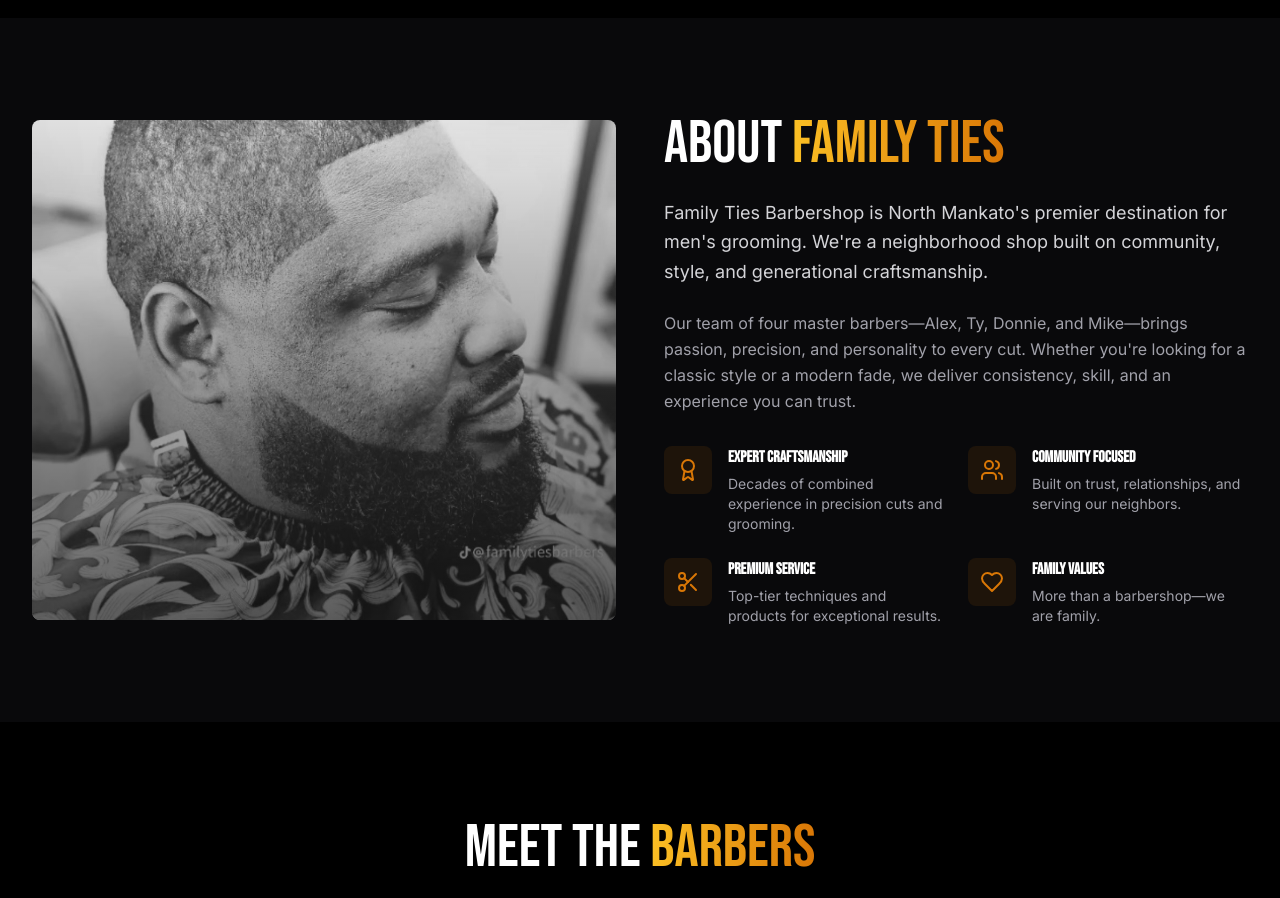
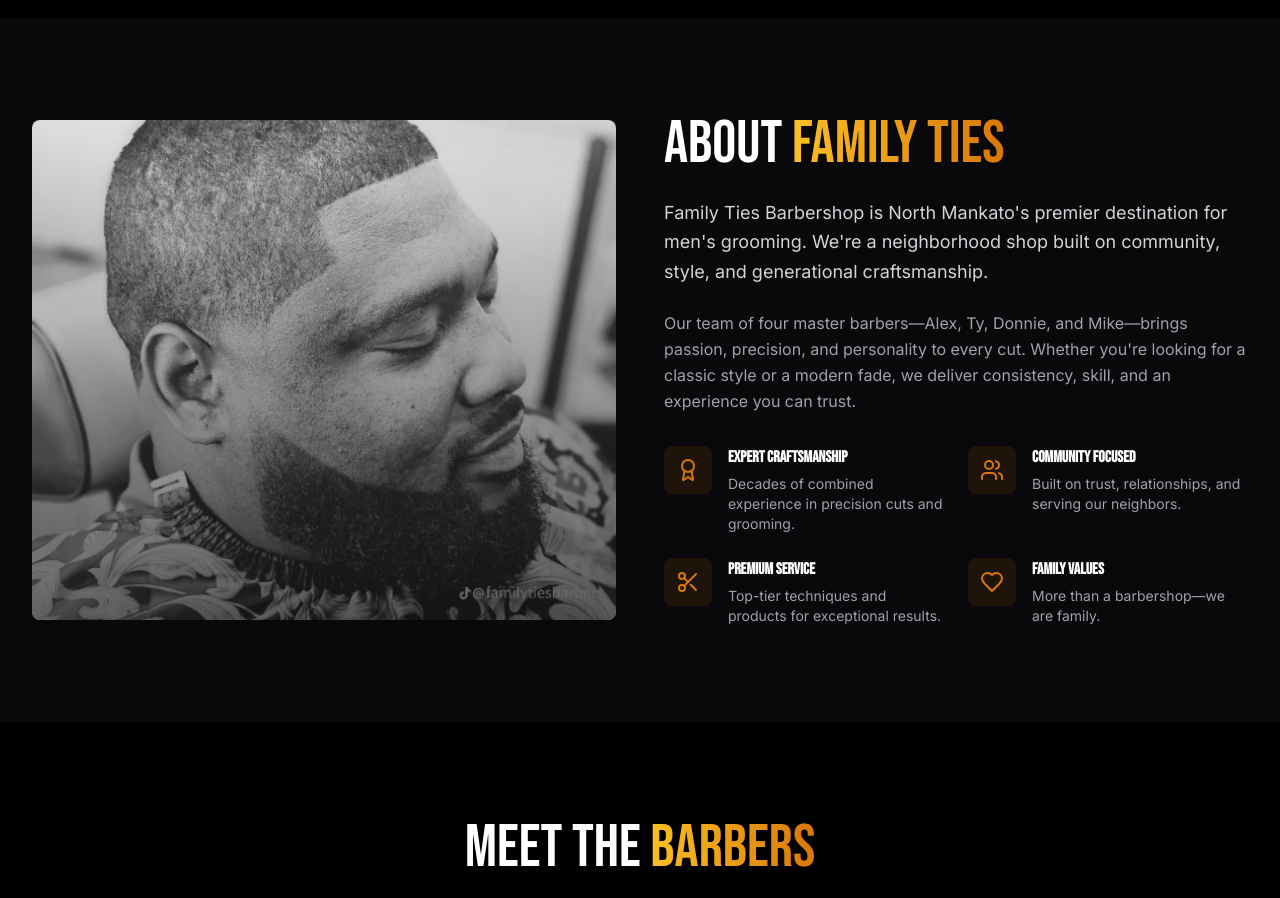
Before and after one commit to Nahomatnafu/family-ties-barbershop, a Next.js app: page / in a window 1280 px wide. Shown: the part 2060-2958 px from the top of the page. Built offline with nearby package versions, Linux system fonts and the light colour scheme.

Commit message:
Update About section image positioning and business hours

```diff
--- a/components/home/About.tsx
+++ b/components/home/About.tsx
@@ -35,6 +35,7 @@ export default function About() {
             alt="Family Ties Barbershop Interior"
             fill
             className="object-cover"
+            style={{ objectPosition: '50% 35%' }}
           />
           <div className="absolute inset-0 bg-gradient-to-t from-black/60 to-transparent" />
         </div>
```
